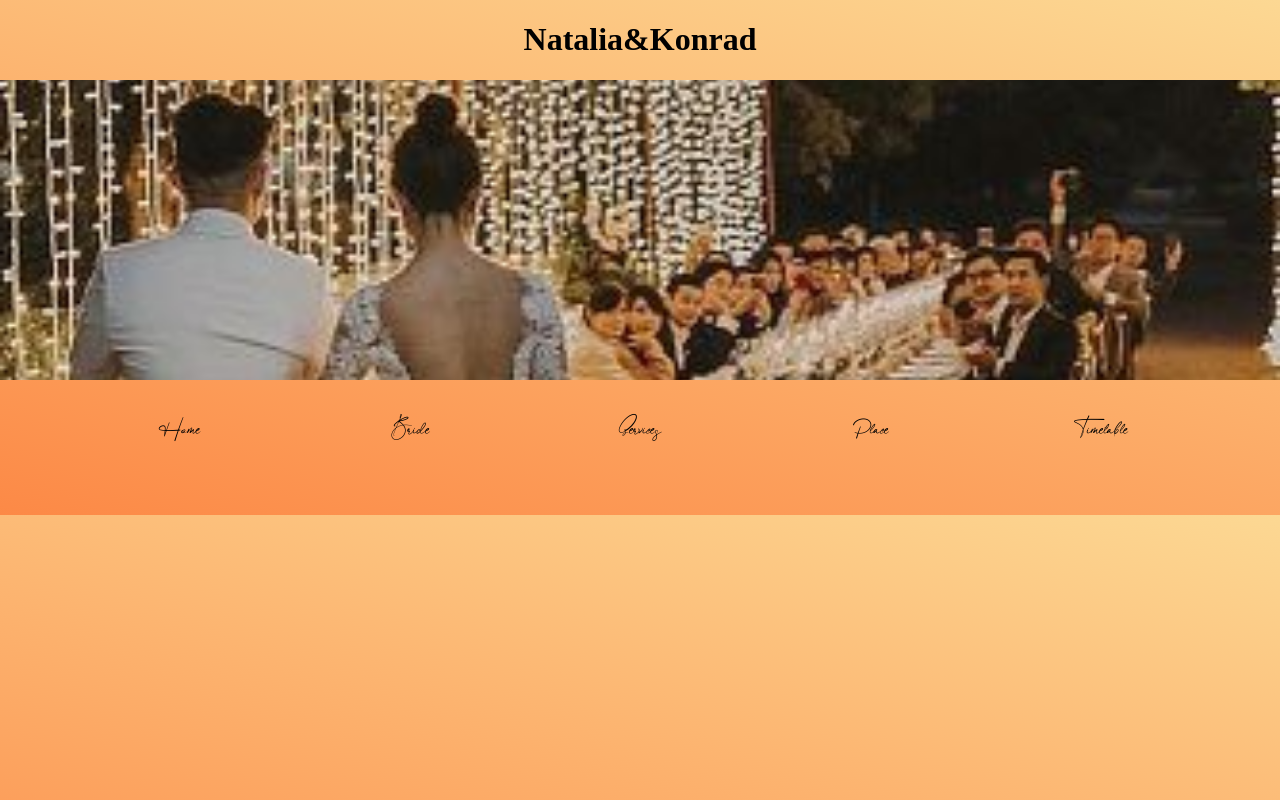
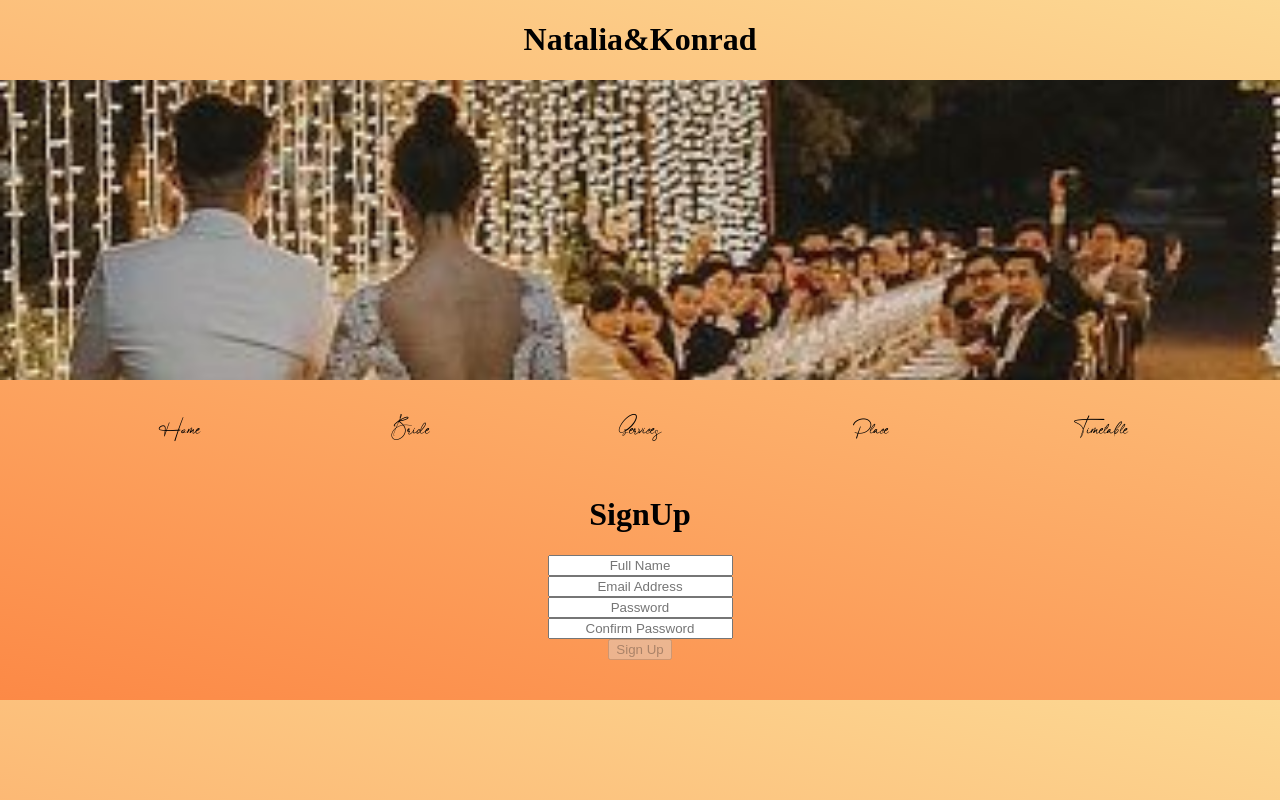
Before and after one commit to FAIRit/fe-weddingApp, a React (Create React App) app: page /SignUp in a window 1280 px wide. Built offline with nearby package versions, Linux system fonts and the light colour scheme; no server answers; a web font is replaced by a local one.

Commit message:
added signing in and up logic

```diff
--- a/src/App.js
+++ b/src/App.js
@@ -7,25 +7,31 @@ import Services from './screens/Services';
 import WeddingHall from './screens/WeddingHall';
 import Timetable from './screens/Timetable';
 import { BrowserRouter as Router, Switch, Route } from 'react-router-dom';
+import SignInPage from './services/SignInPage';
+import SignUpPage from './services/SingUpPage';
+import PasswordForget from './services/PasswordForget';
 
 function App() {
-const [classname, setClassname] = useState("background")
+  const [classname, setClassname] = useState("background")
 
   return (
     <Router>
-   <h1>Natalia&Konrad</h1>
+      <h1>Natalia&Konrad</h1>
 
 
       <div className={classname}></div>
       <div className="App">
 
-        <Nav settingClass={setClassname}/>
+        <Nav settingClass={setClassname} />
         <Switch>
           <Route path="/" component={Home} exact />
           <Route path="/Couple" component={HeShe} />
           <Route path="/Services" component={Services} />
           <Route path="/Place" component={WeddingHall} />
           <Route path="/Timetable" component={Timetable} />
+          <Route path="/SignUp" component={SignUpPage} />
+          <Route path="/SignIn" component={SignInPage} />
+          {/* <Route path="/PasswordForget" component={PasswordForget} /> */}
         </Switch>
       </div>
 
--- a/src/screens/Home.js
+++ b/src/screens/Home.js
@@ -1,10 +1,15 @@
 import React from 'react';
+import { Link } from 'react-router-dom'
 import styles from './Home.module.css'
 
 function Home() {
     return (
         <div className={styles.home}>
             <h2>Pobieramy się!</h2>
+            <Link to="/SignIn">
+                <button>Zaloguj się</button>
+            </Link>
+
             <div className={styles.church}>
                 <div className={styles.bold}><i className="fas fa-church"></i>  Ślub</div>
                 <h3>04.09.2021r. Godzina</h3>
--- /dev/null
+++ b/src/services/SignInPage.js
@@ -0,0 +1,29 @@
+import React, { useState } from 'react';
+import style from './SignInPage.module.css'
+
+function SignInPage() {
+    const [alreadySignedIn, setAlreadySignedIn] = useState(true)
+
+
+    return (
+        <div>
+            <form>
+                <div className={style.loginLabel}>
+                    <label>Login</label>
+                    <input type="name"></input>
+                </div>
+                <div className={style.loginLabel}>
+                    <label>Hasło</label>
+                    <input type="password"></input>
+                </div>
+                <div className={style.submit}>
+                    <button>Zaloguj</button>
+                </div>
+
+            </form>
+
+        </div>
+    )
+}
+
+export default SignInPage
--- /dev/null
+++ b/src/services/SignInPage.module.css
@@ -0,0 +1,20 @@
+form {
+    display: flex;
+    flex-direction: column;
+    align-items: center;
+    justify-content: center;
+}
+
+input {
+    text-align: center;
+}
+
+.loginLabel {
+    display: flex;
+    flex-direction: column;
+    margin: 2%;
+}
+
+.submit {
+    margin-top: 4%;
+}
--- /dev/null
+++ b/src/services/SingUpPage.js
@@ -0,0 +1,102 @@
+import React, { Component } from 'react';
+import { Link } from 'react-router-dom';
+import { FirebaseContext } from '../components/Firebase';
+
+const SignUpPage = () => (
+  <div>
+    <h1>SignUp</h1>
+    <FirebaseContext.Consumer>
+      {firebase => <SignUpForm firebase={firebase} />}
+    </FirebaseContext.Consumer>
+  </div>
+);
+
+const INITIAL_STATE = {
+    username: '',
+    email: '',
+    passwordOne: '',
+    passwordTwo: '',
+    error: null,
+  };
+class SignUpForm extends Component {
+  constructor(props) {
+    super(props);
+
+    this.state = { ...INITIAL_STATE };
+  }
+  onSubmit = event => {
+    const { username, email, passwordOne } = this.state;
+    this.props.firebase
+      .doCreateUserWithEmailAndPassword(email, passwordOne)
+      .then(authUser => {
+        this.setState({ ...INITIAL_STATE });
+      })
+      .catch(error => {
+        this.setState({ error });
+      });
+    event.preventDefault();
+  };
+  onChange = event => {
+    this.setState({ [event.target.name]: event.target.value });
+  };
+  render() {
+    const {
+        username,
+        email,
+        passwordOne,
+        passwordTwo,
+        error,
+      } = this.state;
+
+      const isInvalid =
+      passwordOne !== passwordTwo ||
+      passwordOne === '' ||
+      email === '' ||
+      username === '';
+
+
+    return (
+      <form onSubmit={this.onSubmit}>
+                  <input
+          name="username"
+          value={username}
+          onChange={this.onChange}
+          type="text"
+          placeholder="Full Name"
+        />
+        <input
+          name="email"
+          value={email}
+          onChange={this.onChange}
+          type="text"
+          placeholder="Email Address"
+        />
+        <input
+          name="passwordOne"
+          value={passwordOne}
+          onChange={this.onChange}
+          type="password"
+          placeholder="Password"
+        />
+        <input
+          name="passwordTwo"
+          value={passwordTwo}
+          onChange={this.onChange}
+          type="password"
+          placeholder="Confirm Password"
+        />
+              <button disabled={isInvalid} type="submit">
+          Sign Up
+        </button>
+        {error && <p>{error.message}</p>}
+      </form>
+    );
+  }
+}
+const SignUpLink = () => (
+  <p>
+    Don't have an account? <Link to="/SignUp">Sign Up</Link>
+  </p>
+);
+export default SignUpPage;
+export { SignUpForm, SignUpLink };
```
Also changed, not shown: src/services/PasswordForget.js (added).
